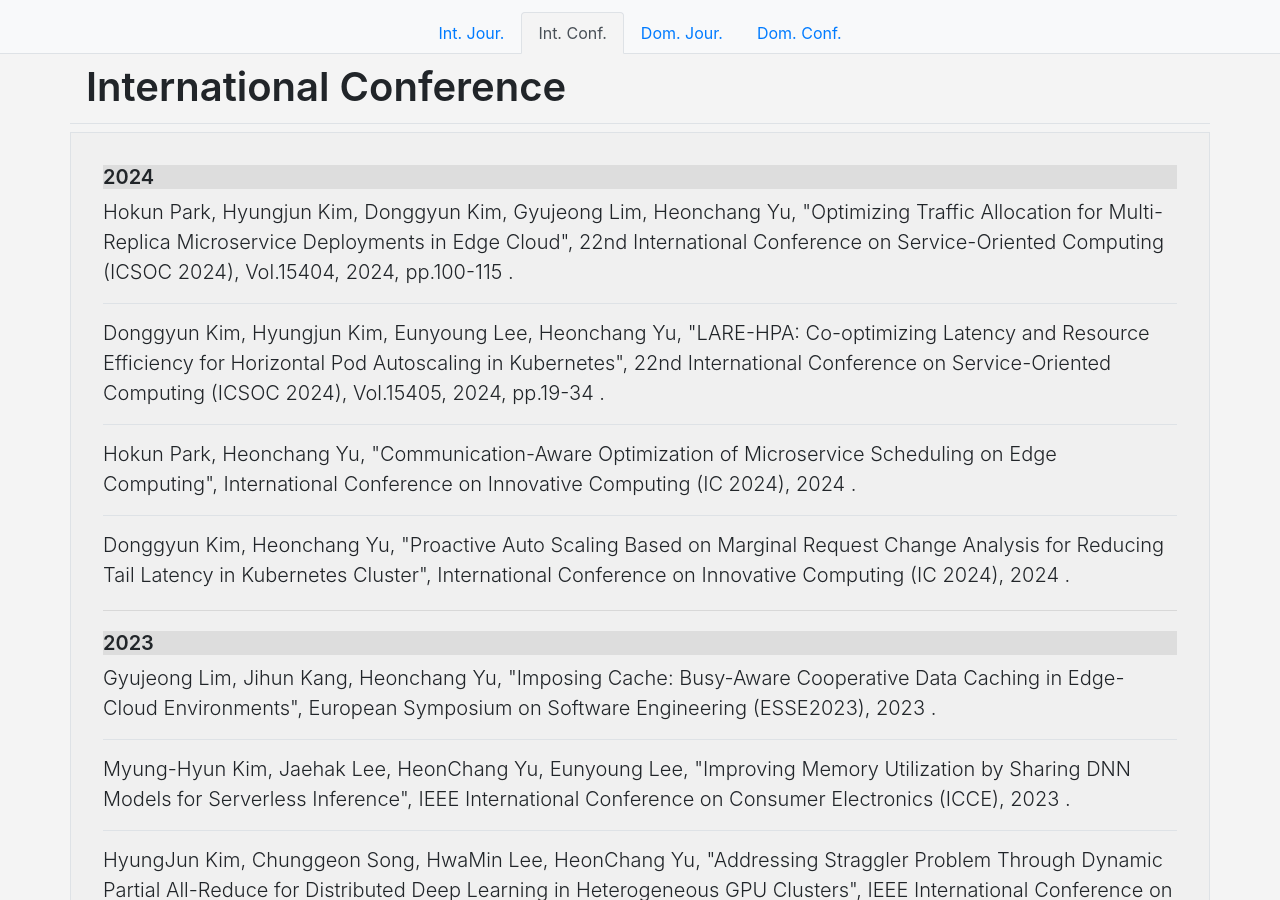
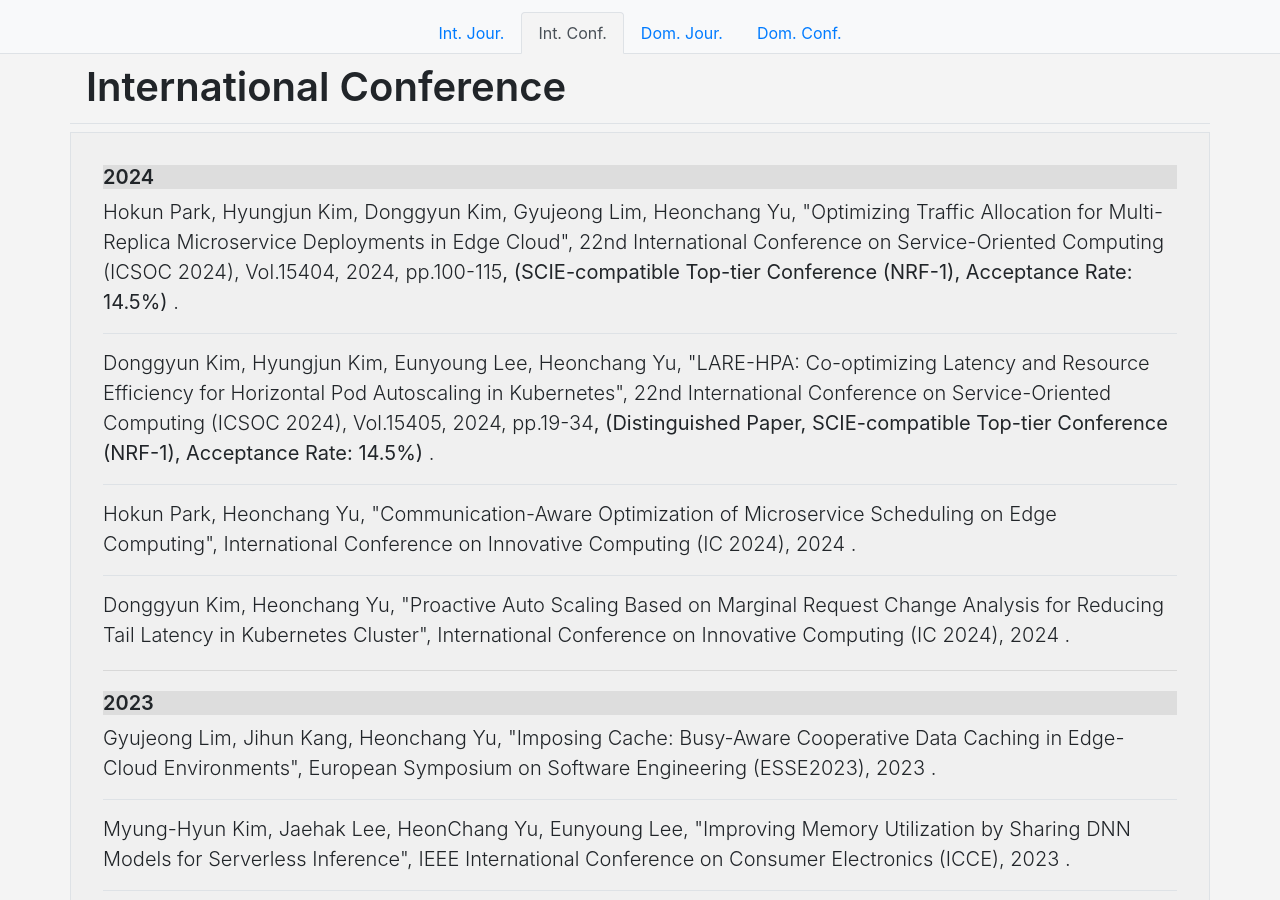
Before and after one commit to KU-Cloud/ku-cloud.github.io, a Jekyll site: the page built from publications.html, in a window 1280 px wide and 900 px high, scrolled down 7886 px. Built offline with Jekyll 4.4.1, drawn with Linux system fonts in a browser that asks for light colours.

Commit message:
update fields

```diff
--- a/_data/publications-ci.yaml
+++ b/_data/publications-ci.yaml
@@ -1393,6 +1393,7 @@
     ],
     "collection-title": "Lecture Notes in Computer Science (LNCS)",
     "DOI": "10.1007/978-981-96-0808-9_2",
+    "edition": "Distinguished Paper, SCIE-compatible Top-tier Conference (NRF-1), Acceptance Rate: 14.5%",
     "type": "paper-conference",
     "id": "kim2024lare",
     "citation-key": "kim2024lare",
@@ -2399,6 +2400,7 @@
     ],
     "collection-title": "Lecture Notes in Computer Science (LNCS)",
     "DOI": "10.1007/978-981-96-0805-8_7",
+    "edition": "SCIE-compatible Top-tier Conference (NRF-1), Acceptance Rate: 14.5%",
     "type": "paper-conference",
     "id": "park2024opttraffic",
     "citation-key": "park2024opttraffic",
--- a/_includes/publication-item.html
+++ b/_includes/publication-item.html
@@ -33,8 +33,8 @@
         {%- endif -%}
 
         <b>
-        {%- if include.bib.other -%}
-            , ({{ include.bib.other }})
+        {%- if include.bib.edition -%}
+            , ({{ include.bib.edition }})
         {%- endif -%}
         </b>
         .
--- a/_publications/conference/international/kim2024lare.bib
+++ b/_publications/conference/international/kim2024lare.bib
@@ -10,5 +10,5 @@ volume = {15405},
 series = {Lecture Notes in Computer Science (LNCS)},
 publisher = {22nd International Conference on Service-Oriented Computing (ICSOC 2024)},
 pages = {19--34},
-other = {Distinguished paper},
+edition = {Distinguished Paper, SCIE-compatible Top-tier Conference (NRF-1), Acceptance Rate: 14.5%},
 }
--- a/_publications/conference/international/park2024opttraffic.bib
+++ b/_publications/conference/international/park2024opttraffic.bib
@@ -10,4 +10,5 @@ volume = {15404},
 series = {Lecture Notes in Computer Science (LNCS)},
 publisher = {22nd International Conference on Service-Oriented Computing (ICSOC 2024)},
 pages = {100--115},
+edition = {SCIE-compatible Top-tier Conference (NRF-1), Acceptance Rate: 14.5%},
 }
```
